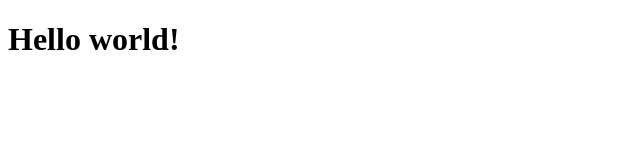
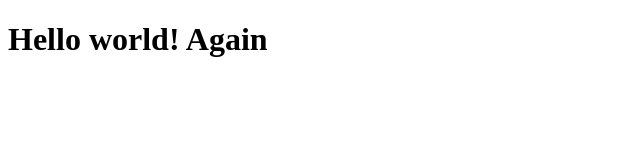
Before and after one commit to Hirwavestine/JS-DEV-ENV, a website: page src/index.html in a window 1280 px wide. Shown: the whole page, without its empty margins (0-640 px from the left). Drawn offline with Linux system fonts and the light colour scheme.

Commit message:
sharing work in progress with localtunnel

```diff
--- a/src/index.html
+++ b/src/index.html
@@ -7,6 +7,6 @@
     <title>Document</title>
   </head>
   <body>
-    <h1>Hello world!</h1>
+    <h1>Hello world! Again</h1>
   </body>
 </html>
```
